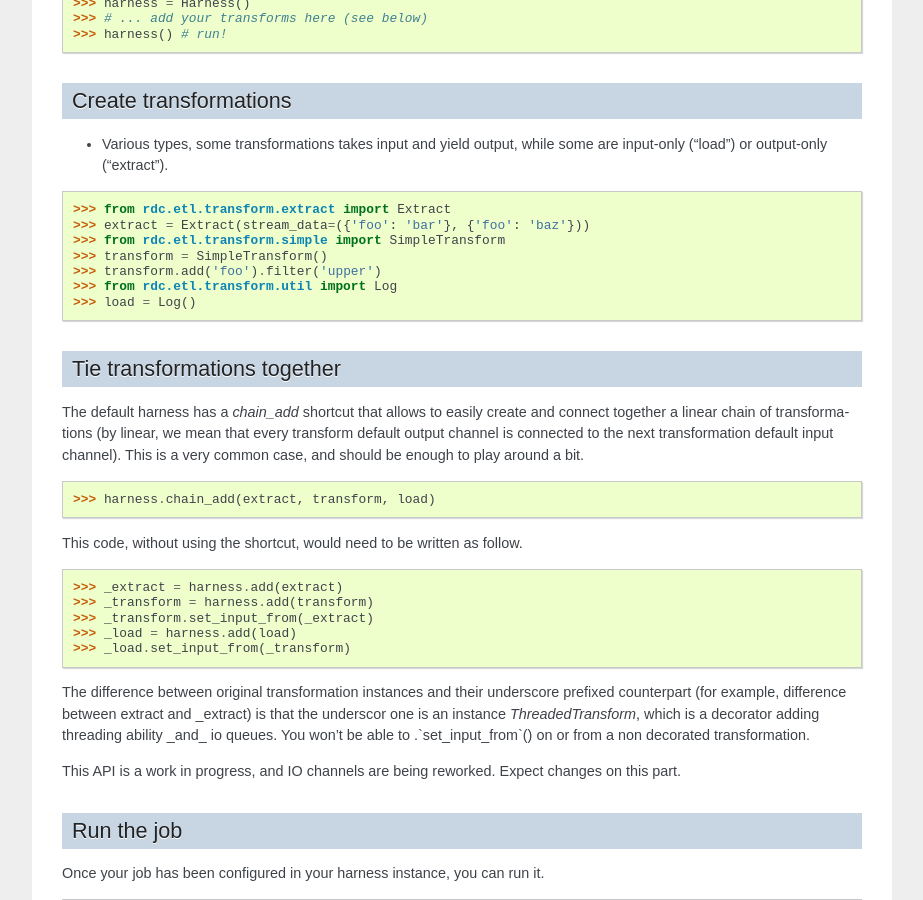
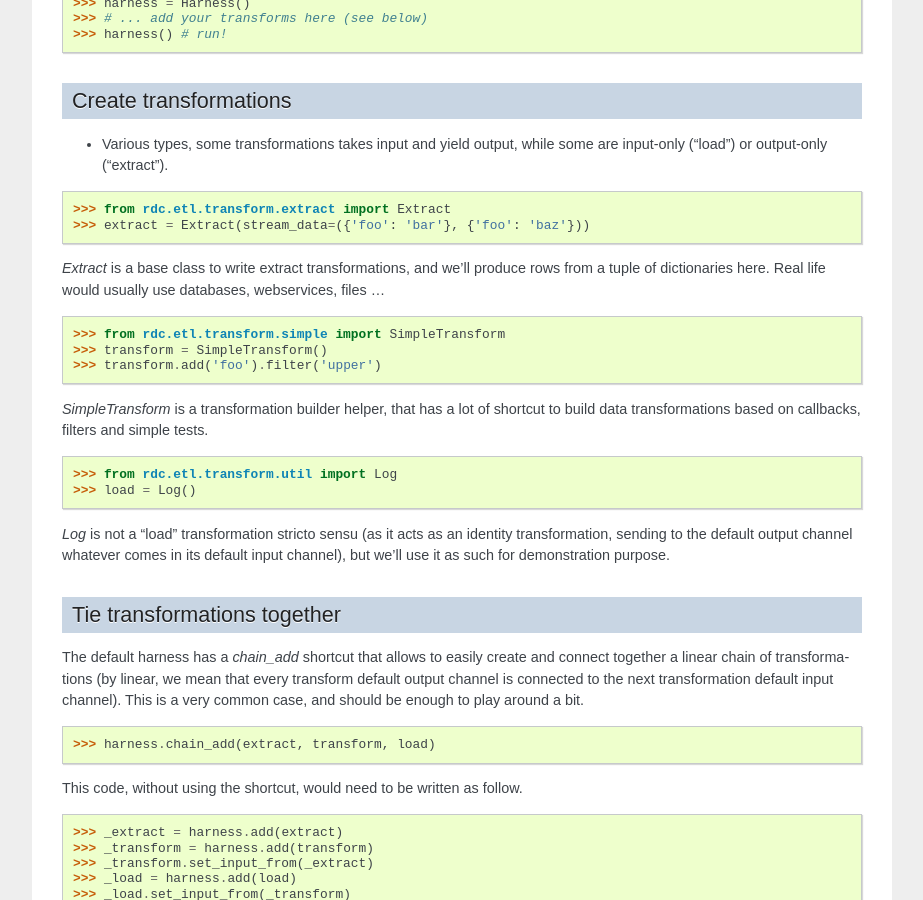
Before and after one commit to rdcli/rdc.etl, a Sphinx documentation site: the page built from doc/index.rst, in a window 1280 px wide and 900 px high, scrolled down 492 px. Shown: the whole window, without its empty margins (198-1121 px from the left). Built offline with Sphinx 7.4.7, drawn with Linux system fonts in a browser that asks for light colours; the version number could not be read and is left out.

Commit message:
doc: overview of used transformations

```diff
--- a/doc/index.rst
+++ b/doc/index.rst
@@ -39,11 +39,25 @@ Create transformations
 
 >>> from rdc.etl.transform.extract import Extract
 >>> extract = Extract(stream_data=({'foo': 'bar'}, {'foo': 'baz'}))
+
+`Extract` is a base class to write extract transformations, and we'll produce
+rows from a tuple of dictionaries here. Real life would usually use databases,
+webservices, files ...
+
 >>> from rdc.etl.transform.simple import SimpleTransform
 >>> transform = SimpleTransform()
 >>> transform.add('foo').filter('upper')
+
+`SimpleTransform` is a transformation builder helper, that has a lot of
+shortcut to build data transformations based on callbacks, filters and simple
+tests.
+
 >>> from rdc.etl.transform.util import Log
 >>> load = Log()
+
+`Log` is not a "load" transformation stricto sensu (as it acts as an identity
+transformation, sending to the default output channel whatever comes in its
+default input channel), but we'll use it as such for demonstration purpose.
 
 
 Tie transformations together
```
